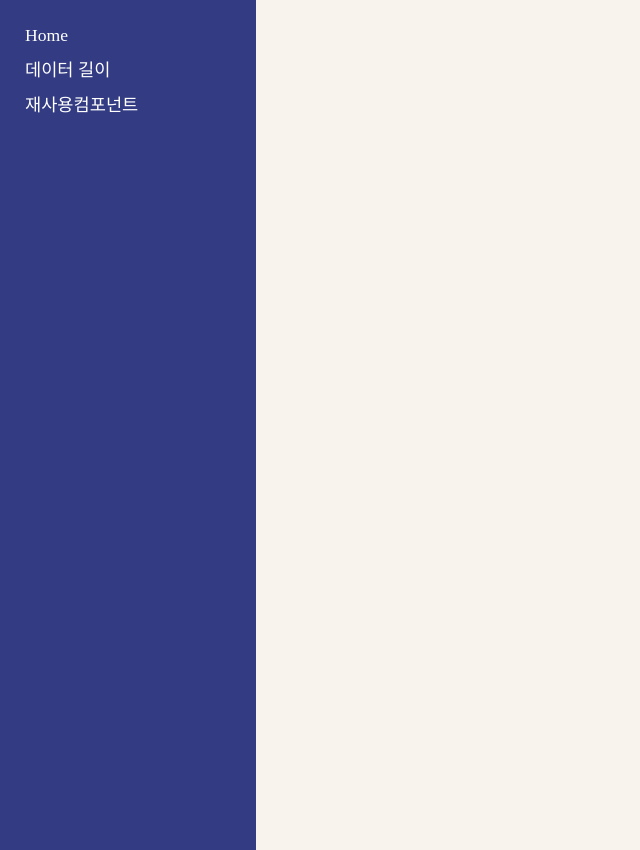
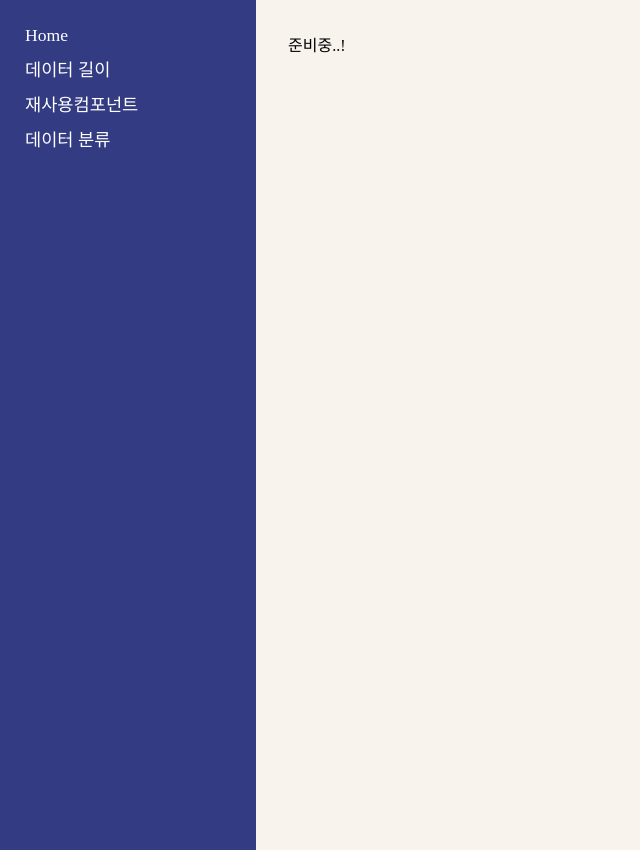
Before and after one commit to leejanghe/React_skill_Up, a React (Create React App) app in the folder myapp/: page /study3 in a window 1280 px wide. Before the commit this address had no page. Shown: the whole page, without its empty margins (0-640 px from the left). Built offline with nearby package versions, Linux system fonts and the light colour scheme.

Commit message:
Classification start

```diff
--- a/myapp/src/App.js
+++ b/myapp/src/App.js
@@ -5,6 +5,7 @@ import Test1 from './router/Test1';
 import styled from 'styled-components';
 import DataLength from './router/DataLength';
 import Recycle from './router/Recycle';
+import Classification from './router/Classification';
 
 const Rayout = styled.div`
 display: grid;
@@ -40,7 +41,9 @@ function App() {
       <Route path="study2" element={<Recycle/>}/>
     </Routes>
 
-
+    <Routes>
+      <Route path="study3" element={<Classification/>}/>
+    </Routes>
 
 
       </RayoutContents>
--- a/myapp/src/components/Navbar.js
+++ b/myapp/src/components/Navbar.js
@@ -22,7 +22,7 @@ function Navbar() {
             <Link to="/">Home</Link>
             <Link to="/study1">데이터 길이</Link>
             <Link to="/study2">재사용컴포넌트</Link>
-
+            <Link to="/study3">데이터 분류</Link>
         </NavWrap>
     )
 }
--- /dev/null
+++ b/myapp/src/components/classification/ClassificationPage.js
@@ -0,0 +1,11 @@
+import React from 'react'
+
+function ClassificationPage() {
+    return (
+        <div>
+            준비중..!
+        </div>
+    )
+}
+
+export default ClassificationPage
--- a/myapp/src/components/recyclecomponent/Recyclecomponent.js
+++ b/myapp/src/components/recyclecomponent/Recyclecomponent.js
@@ -18,6 +18,7 @@ function Recyclecomponent() {
     return (
         <div>
             <AlarmText text={text}/>
+            <br/>
             <AlarmText text={recycletext} pink/>
         </div>
     )
--- /dev/null
+++ b/myapp/src/router/Classification.js
@@ -0,0 +1,12 @@
+import React from 'react'
+import ClassificationPage from '../components/classification/ClassificationPage'
+
+function Classification() {
+    return (
+        <div>
+            <ClassificationPage/>
+        </div>
+    )
+}
+
+export default Classification
```
